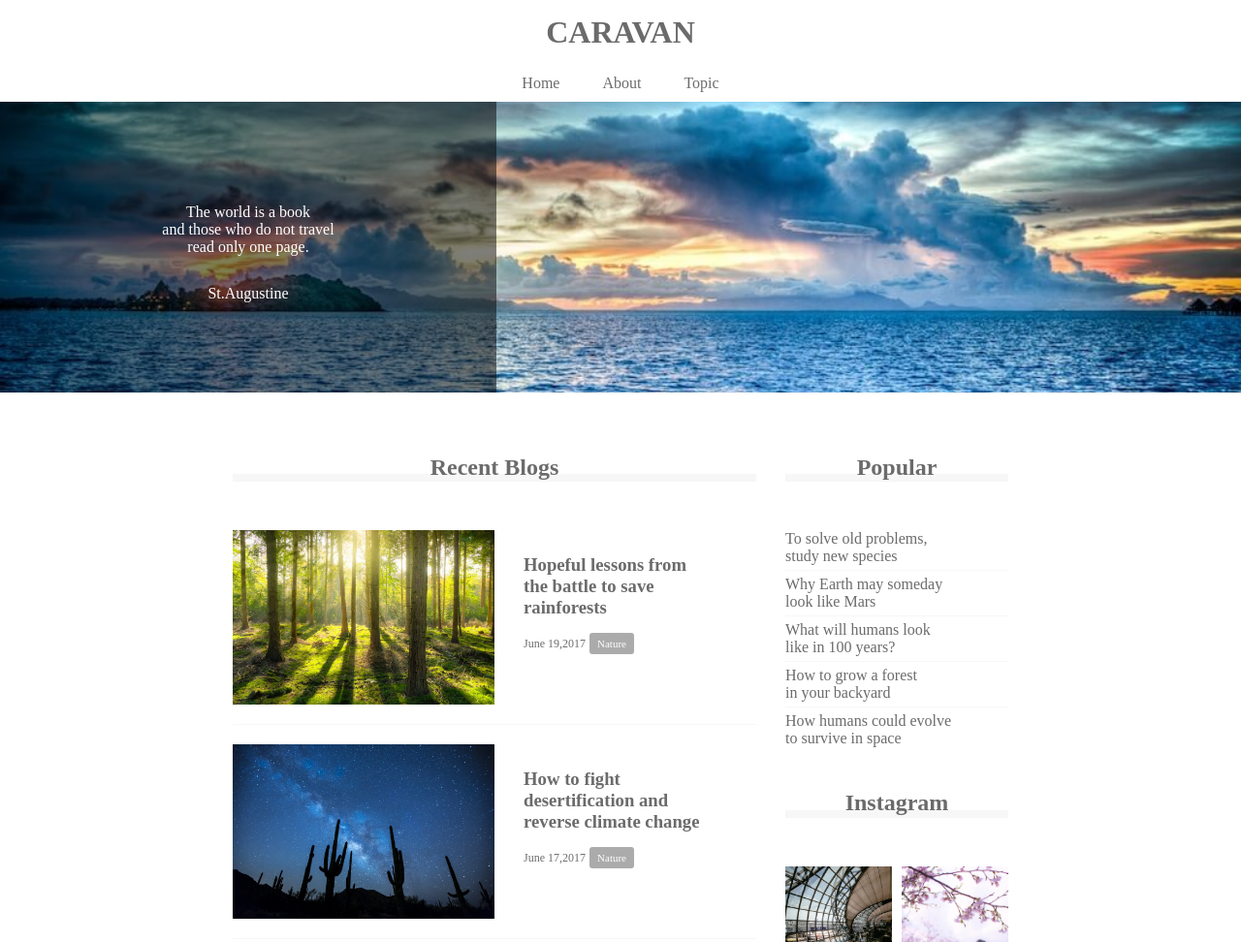
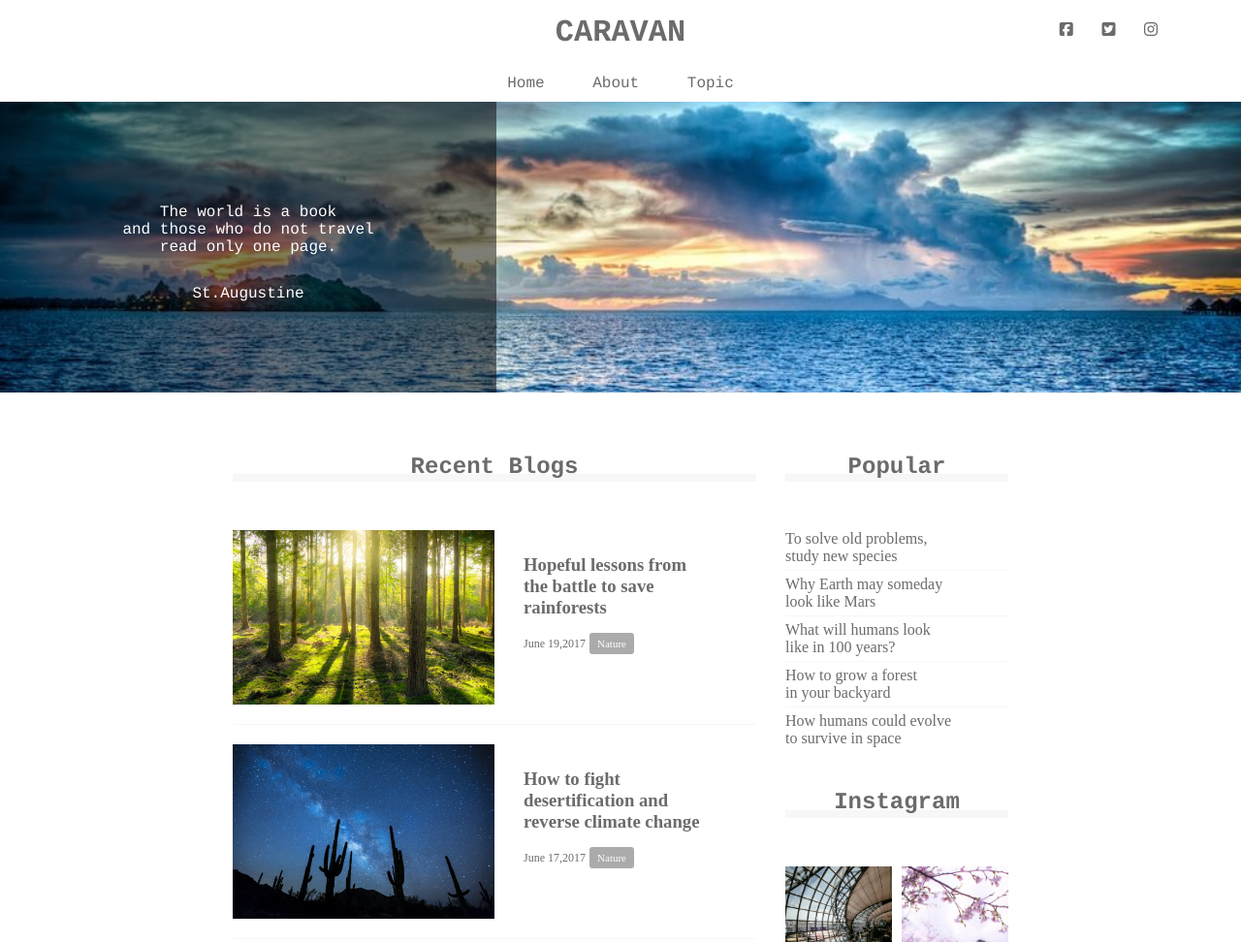
Before and after one commit to naozinn/caravan, a plain HTML site: page index.html in a window 1280 px wide. Shown: the top 972 px of the page at 97% size. Drawn offline with Linux system fonts and the light colour scheme.

Commit message:
[Finish]1-9

```diff
--- a/index.html
+++ b/index.html
@@ -2,6 +2,9 @@
 <html lang="ja">
   <head>
     <meta charset="UTF-8" />
+
+    <script src="https://kit.fontawesome.com/9c1df0e710.js" crossorigin="anonymous"></script>
+
     <!-- CSSファイルの読み込み -->
     <link rel="stylesheet" href="style.css" />
     <title>CARAVAN</title>
@@ -11,9 +14,15 @@
    <header>
      <h1 class="heading">
        <a href="index.html">
-       CARAVAN
+         CARAVAN
        </a>
      </h1>
+     <div class="social">
+
+      <i class="fab fa-facebook-square"></i>
+      <i class="fab fa-twitter-square"></i>
+      <i class="fab fa-instagram"></i>
+     </div>
    </header>
 
    <nav>
--- a/style.css
+++ b/style.css
@@ -9,11 +9,31 @@ a {
   text-decoration: none;
 }
 
+header,
+nav,
+h2,
+.main-visual,
+footer {
+  font-family: Chalkduster, "Bradley Hand", Courier, "Segoe Print", sans-serif;
+}
+
 header {
   width: 90%;
   padding: 15px 0;
   margin: 0 auto;
   text-align: center;
+  position: relative;
+}
+
+.social i {
+  display: inline-block;
+  margin-left: 20px;
+}
+
+.social {
+  position: absolute;
+  top: 22px;
+  right: 22px;
 }
 
 header.heading {
```
